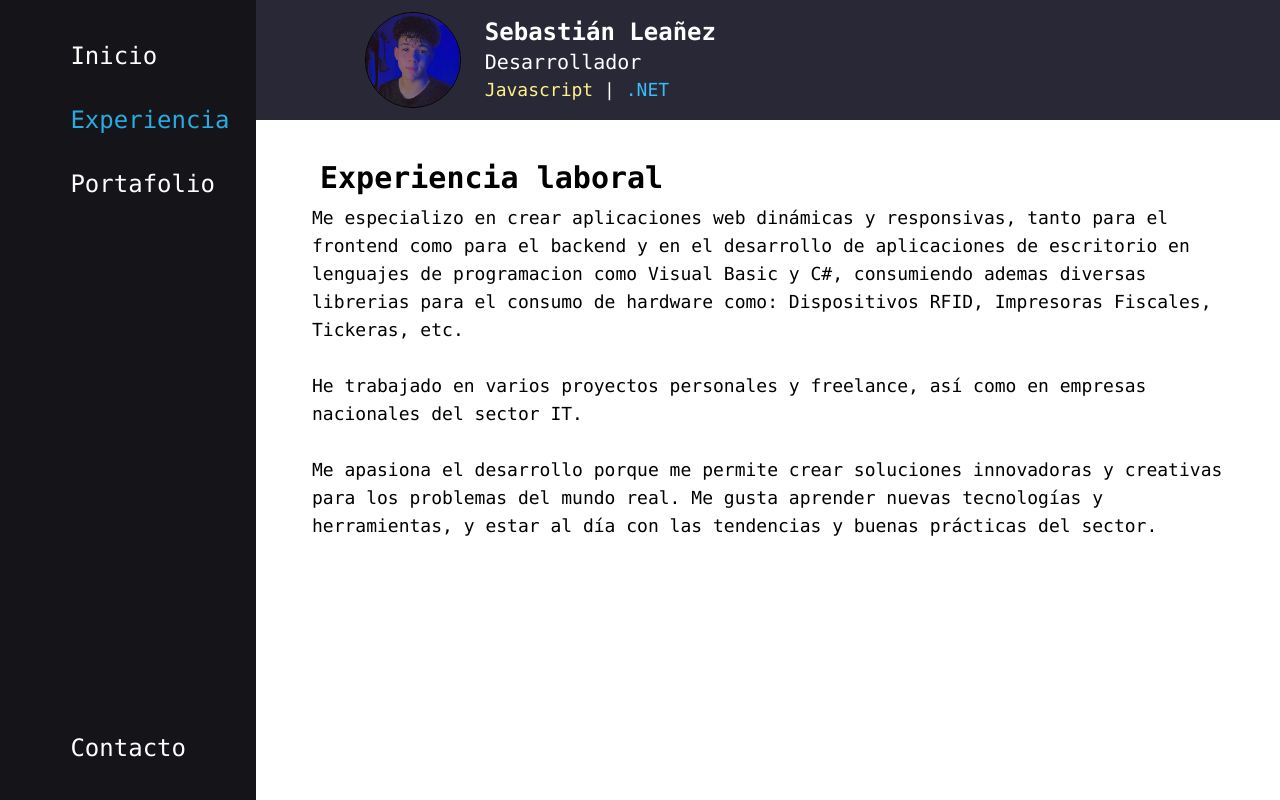
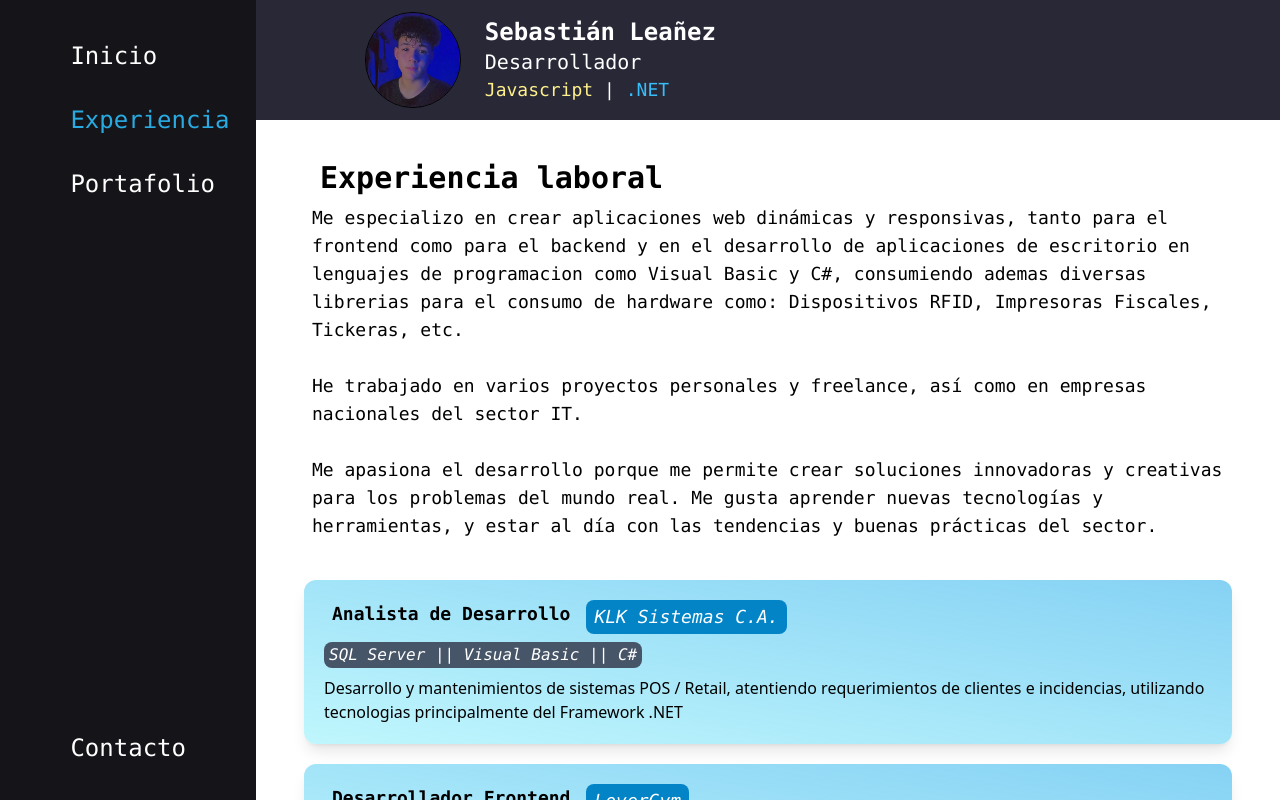
Before and after one commit to TheSebalex/portfolio-2.0, a React (Vite) app in the folder SebastianPortfolio/: page /experience in a window 1280 px wide. Built offline with nearby package versions, Linux system fonts and the light colour scheme; some icons are missing.

Commit message:
items experiencia

```diff
--- a/SebastianPortfolio/src/Components/Routes/Experience/Experience.jsx
+++ b/SebastianPortfolio/src/Components/Routes/Experience/Experience.jsx
@@ -1,7 +1,8 @@
 import React from "react";
+import { jobs } from "./Jobs";
 
 export function Experience() {
-  const jobs = [{}, {}, {}, {}, {}];
+
 
   return (
     <>
@@ -29,8 +30,33 @@ export function Experience() {
               con las tendencias y buenas prácticas del sector.
             </p>
           </div>
+          <ul className="flex flex-col gap-5 my-10">
+            {jobs.map((item, index) => (<li>
+              <JobItem info={item}/>
+            </li>))}
+          </ul>
         </section>
       </div>
     </>
   );
 }
+
+export function JobItem({info}){
+
+  return (<>
+    <div className="gap-2 flex flex-col bg-gradient-to-tr from-cyan-200/70 to-sky-500/50 shadow-lg p-5 rounded-xl">
+      <h1 className="lg:flex grid grid-cols-2 gap-4 ml-2 text-lg font-black break-words">
+        {info.title}
+        <span className="break-words italic my-auto py-2 justify-center text-center leading-none font-medium font-mono bg-sky-600 text-white font rounded-lg px-2">
+          {info.site}
+        </span>
+      </h1>
+      <h2 className="text-md italic p-[1px] px-[5px] bg-slate-600 text-white rounded-lg flex w-auto m-auto ml-0">
+        {info.act}
+      </h2>
+      <p className="font-sans">
+        {info.desc}
+      </p>
+    </div>
+</>)
+}
--- /dev/null
+++ b/SebastianPortfolio/src/Components/Routes/Experience/Jobs.js
@@ -0,0 +1,32 @@
+export const jobs = [
+    {
+      title: "Analista de Desarrollo",
+      site: "KLK Sistemas C.A.",
+      act: "SQL Server || Visual Basic || C#",
+      desc: "Desarrollo y mantenimientos de sistemas POS / Retail, atentiendo requerimientos de clientes e incidencias, utilizando tecnologias principalmente del Framework .NET",
+    },
+    {
+      title: "Desarrollador Frontend",
+      site: "LoverGym",
+      act: "React.js || TailwindCSS || NPM || GIT",
+      desc: "Posicion de trabajo remota, cumpliendo con actividades de atencion al cliente, cubriendo gestion de la data interna de la empresa y las dudas de los usuarios y clientes",
+    },
+    {
+      title: "Auxiliar de Diseño",
+      site: "Freelance",
+      act: "Illustrator || Photoshop",
+      desc: "Diseño y desarrollo de soluciones visuales utilizando distintos programas del paquete Adobe, mayormente ilustraciones 2D y 3D y aplicacion de filtros, asi como el maquetado de componentes para su posterior uso en ambientes y entornos web.",
+    },
+    {
+        title: "Atención al cliente",
+        site: "Naguara De Cambio",
+        act: "Gestión de clientes || CRM",
+        desc: "Posicion de trabajo remota, cumpliendo con actividades de atencion al cliente, cubriendo gestion de la data interna de la empresa y las dudas de los usuarios y clientes",
+    },
+    {
+        title: "Auxiliar de Marketing",
+    site: "NewEmprende",
+    act: "Instagram",
+    desc: "Cumplir con asignaciones horarias utilizando la estrategia GUDEMIA",
+  },
+];
--- a/SebastianPortfolio/src/Components/Routes/Home/Home.jsx
+++ b/SebastianPortfolio/src/Components/Routes/Home/Home.jsx
@@ -1,4 +1,4 @@
-import React from "react";
+import React, { useRef } from "react";
 
 export function Home() {
   const tecnologies = [
@@ -6,18 +6,48 @@ export function Home() {
     { img: "https://i.postimg.cc/R08fv1yz/pngegg-5.png", name: "CSS3" },
     { img: "https://i.postimg.cc/qqKxPDvY/pngegg-4.png", name: "Javascript" },
     { img: "https://i.postimg.cc/6p2m1rCC/image.png", name: "React.js" },
-      { img: "https://i.postimg.cc/252mpyMG/tailwind-css-icon.png", name: "TailwindCSS",},
+    {
+      img: "https://i.postimg.cc/252mpyMG/tailwind-css-icon.png",
+      name: "TailwindCSS",
+    },
     { img: "https://i.postimg.cc/tg5RX2Zh/pngegg.png", name: "Node.js" },
+    { img: "https://i.postimg.cc/PNn8pSTJ/pngegg-10.png", name: "Express.js" },
     { img: "https://i.postimg.cc/K8V9KTgm/pngegg-7.png", name: "VBA.NET" },
     { img: "https://i.postimg.cc/KvCpC3rk/pngegg-8.png", name: "C#.NET" },
     { img: "https://i.postimg.cc/bN25PL5q/pngegg-6.png", name: "SQL Server" },
     { img: "https://i.postimg.cc/ydzyTFKB/pngegg-9.png", name: "Git" },
   ];
 
+  const ulRef = useRef("");
+
+  const moveScrollUl = (dir) => {
+    const childs = Array.from(ulRef.current.children);
+    const {left, right} = ulRef.current.getBoundingClientRect();
+    const viewerElements = childs.filter((child) => {
+      const {left:leftChild, right:rightChild} = child.getBoundingClientRect()
+      return (
+        leftChild < right &&
+        rightChild > left
+      );
+    });
+
+    let objective = Math.round((viewerElements.length - 1) / 2);
+
+    for (let i in childs) {
+      if (childs[i] == viewerElements[objective]) {
+        if (childs[parseInt(i) + parseInt(dir)]) {
+          childs[parseInt(i) + parseInt(dir)].scrollIntoView({
+            inline: "center",
+          });
+        }
+      }
+    }
+  };
+
   return (
     <>
       <div className="w-full h-[85vh]">
-        <section className="h-full p-4 lg:p-8 lg:px-12 font-mono w-full overflow-y-auto">
+        <section className="h-full p-4 lg:p-8 lg:px-12 font-mono w-full overflow-y-auto pb-10">
           <h1 className="text-3xl font-black mt-2 ml-4 flex gap-4 items-center">
             Sobre mi
             <box-icon name="mouse-alt" color="black" size="24px"></box-icon>
@@ -32,15 +62,36 @@ export function Home() {
           </p>
           <h1 className="text-3xl font-black mt-2 ml-4 flex gap-4 items-center">
             Tecnologías
-            <box-icon name='laptop'></box-icon>
+            <box-icon name="laptop"></box-icon>
           </h1>
-          <ul className="px-8 md:justify-center mt-10 gap-6 flex overflow-x-auto md:flex-wrap scrollbar w-full pb-8">
+          <div className="flex justify-center items-center">
+            <div
+              onClick={() => {
+                moveScrollUl(-1);
+              }}
+              className="md:hidden"
+            >
+              <box-icon name="left-arrow" color="#29abe2"></box-icon>
+            </div>
+            <ul
+              ref={ulRef}
+              className="scroll-smooth px-8 md:justify-center mt-10 gap-6 flex overflow-x-auto md:flex-wrap scrollbar w-full pb-8"
+            >
               {tecnologies.map((item, index) => (
                 <li key={index}>
                   <TecnologyCard item={item} />
                 </li>
               ))}
             </ul>
+            <div
+              onClick={() => {
+                moveScrollUl(1);
+              }}
+              className="md:hidden"
+            >
+              <box-icon name="right-arrow" color="#29abe2"></box-icon>
+            </div>
+          </div>
         </section>
       </div>
     </>
@@ -58,7 +109,9 @@ export function TecnologyCard({ item }) {
           />
         </div>
         <div className="h-[40%] w-full flex justify-center items-center text-center truncate">
-          <h2 className="w-full text-lg font-black text-blackpurple leading-none">{item.name}</h2>
+          <h2 className="w-full text-lg font-black text-blackpurple leading-none">
+            {item.name}
+          </h2>
         </div>
       </div>
     </>
```
Lines whose indentation alone changed are shown as unchanged.
